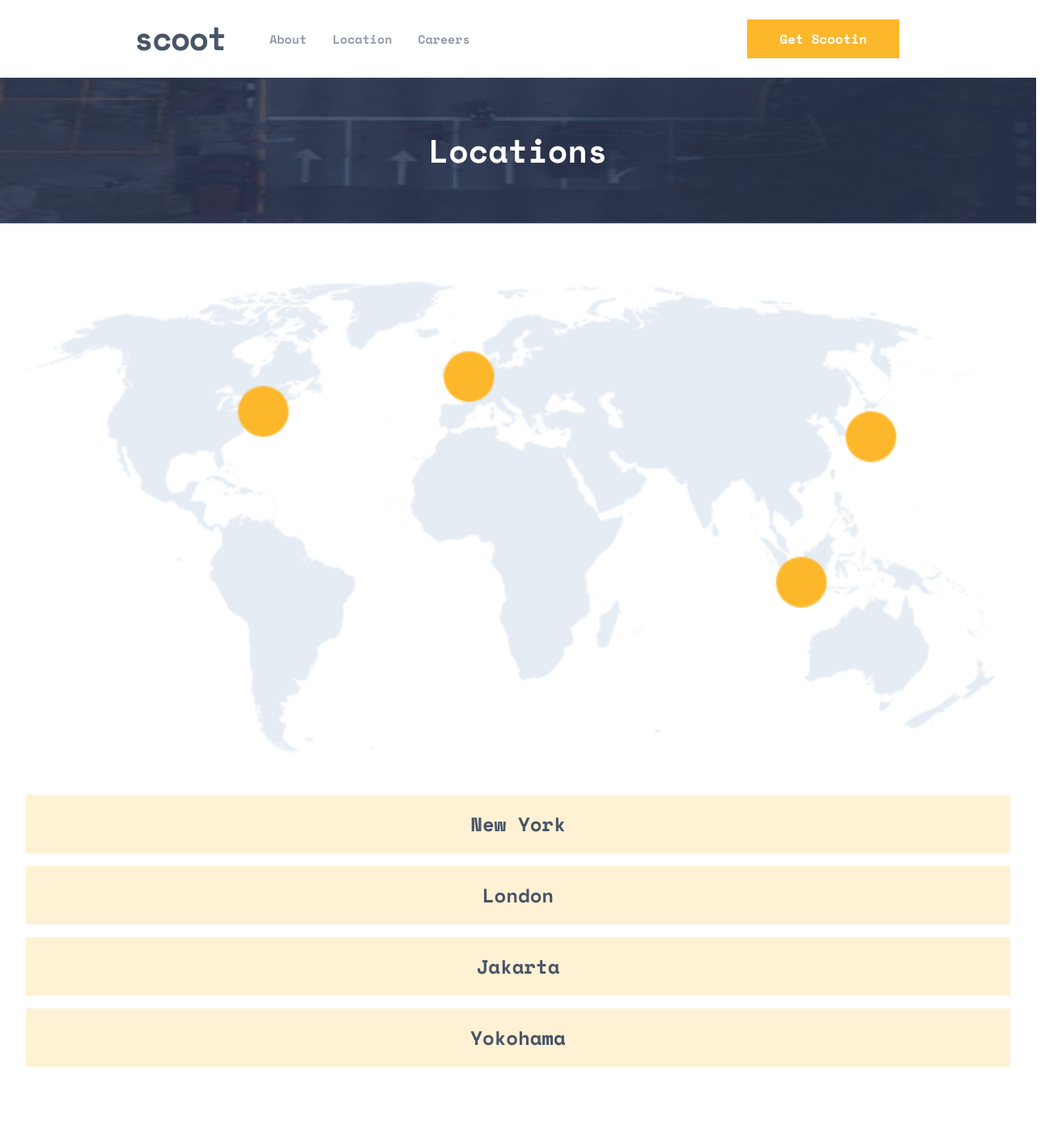
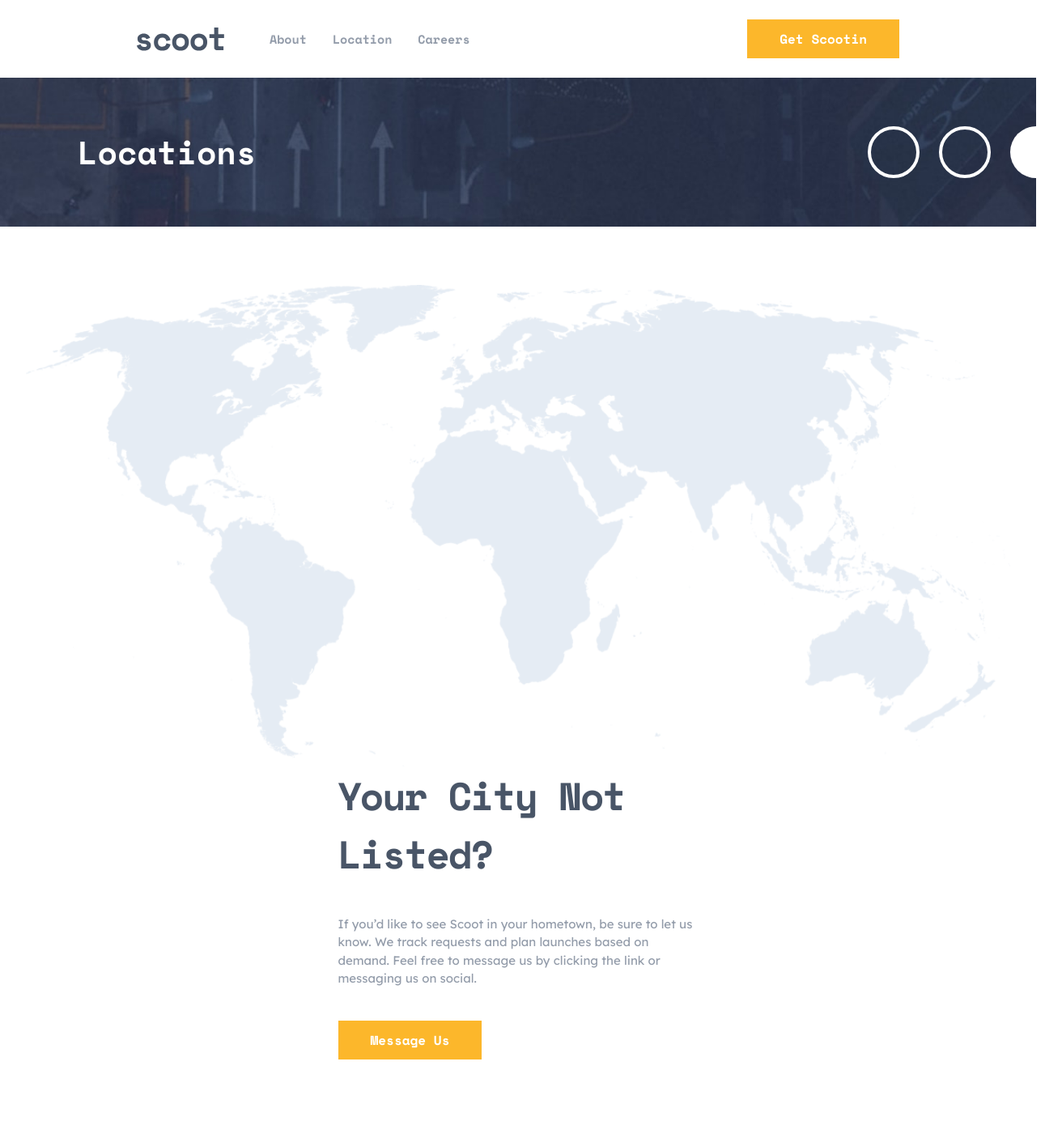
Before and after one commit to nikanoza/scoot-app, a React (Vite) app: page /locations in a window 1280 px wide. Shown: the top 1406 px of the page at 81% size, 1312 px wide, since content can reach past the window. Built offline with nearby package versions, Linux system fonts and the light colour scheme.

Commit message:
style: make location page responsive

```diff
--- a/src/assets/images/index.ts
+++ b/src/assets/images/index.ts
@@ -17,3 +17,5 @@
 export { default as OurCommunity } from "./our-community.jpg";
 export { default as JoinUs } from "./join-us.jpg";
 export { default as MapMobile } from "./world-map-mobile.png";
+export { default as MapTablet } from "./world-map-tablet.png";
+export { default as MapDesktop } from "./world-map-desktop.png";
--- a/src/components/careers/Employee.tsx
+++ b/src/components/careers/Employee.tsx
@@ -7,7 +7,7 @@
   return (
     <div className="pt-9 pb-8 px-8 bg-light w-full flex flex-col md:flex-row md:justify-between items-center">
       <div className="w-full">
-        <h3 className="mono font-bold text-semi-gray text-lg tracking-[-0.804px]">
+        <h3 className="mono font-bold text-semi-gray text-lg md:text-2xl tracking-[-0.804px]">
           {position}
         </h3>
         <h4 className="lexend font-normal text-semi-gray text-[15px] mt-1">
--- a/src/components/careers/Employees.tsx
+++ b/src/components/careers/Employees.tsx
@@ -30,7 +30,7 @@
 const Employees = () => {
   return (
     <div className="w-full mt-36">
-      <ul className="w-full flex flex-col gap-4 px-8">
+      <ul className="w-full flex flex-col gap-4 px-8 xl:px-40">
         {employees.map((employee) => (
           <Employee key={employee.position} {...employee} />
         ))}
--- a/src/layouts/Footer.tsx
+++ b/src/layouts/Footer.tsx
@@ -11,7 +11,7 @@
 const Footer = () => {
   return (
     <footer className="w-full mt-[120px]">
-      <div className="w-full px-8 py-20 md:py-14 footer-mobile md:footer-tablet flex flex-col items-center gap-20 md:gap-10">
+      <div className="w-full px-8 md:px-10 xl:px-40 py-20 md:py-14 footer-mobile md:footer-tablet flex flex-col items-center gap-20 md:gap-10">
         <h2 className="mono font-bold text-white text-[32px] md:text-[48px] md:w-[457px] mt-28 md:mt-0 text-center">
           Sign up and Scoot off today
         </h2>
@@ -20,7 +20,7 @@
           <GooglePlay />
         </div>
       </div>
-      <div className="w-full pt-16 pb-20 md:px-10 md:py-9 flex flex-col md:flex-row items-center bg-gray">
+      <div className="w-full pt-16 pb-20 md:px-10 xl:px-40 md:py-9 flex flex-col md:flex-row items-center bg-gray">
         <Link to="/">
           <Logo color="#fff" />
         </Link>
--- a/src/views/Careers/Careers.tsx
+++ b/src/views/Careers/Careers.tsx
@@ -7,7 +7,7 @@
     <div className="w-full">
       <div className="w-full py-[60px] md:pl-24 md:flex md:items-center md:justify-between careers-hero-mobile md:careers-hero-tablet xl:careers-hero-desktop">
         <h2 className="mono font-bold text-white text-[40px] text-center">
-          careers
+          Careers
         </h2>
         <div className="hidden md:flex items-center gap-6 ml-auto translate-x-8">
           <div className="w-16 h-16 border-4 rounded-full border-white"></div>
--- a/src/views/Locations/Locations.tsx
+++ b/src/views/Locations/Locations.tsx
@@ -1,35 +1,48 @@
-import { MapMobile } from "../../assets";
+import { MapDesktop, MapMobile, MapTablet } from "../../assets";
 import { Info } from "../../components";
 
 const Locations = () => {
   return (
     <div className="w-full">
-      <div className="w-full py-[60px] careers-hero-mobile">
+      <div className="w-full py-[60px] md:pl-24 md:flex md:items-center md:justify-between careers-hero-mobile md:careers-hero-tablet xl:careers-hero-desktop">
         <h2 className="mono font-bold text-white text-[40px] text-center">
           Locations
         </h2>
+        <div className="hidden md:flex items-center gap-6 ml-auto translate-x-8">
+          <div className="w-16 h-16 border-4 rounded-full border-white"></div>
+          <div className="w-16 h-16 border-4 rounded-full border-white"></div>
+          <div className="w-16 h-16 rounded-full bg-white"></div>
+        </div>
       </div>
       <div className="w-full px-8">
         <div className="w-full mt-[72px]">
-          <img src={MapMobile} alt="" className="w-full" />
+          <img src={MapMobile} alt="" className="w-full md:hidden" />
+          <img
+            src={MapTablet}
+            alt=""
+            className="w-full hidden md:block xl:hidden"
+          />
+          <img src={MapDesktop} alt="" className="w-full hidden xl:block" />
         </div>
-        <div className="w-full py-5 bg-yellow bg-opacity-20 font-bold mono text-semi-gray text-2xl text-center mt-10">
+        <div className="w-full md:hidden py-5 bg-yellow bg-opacity-20 font-bold mono text-semi-gray text-2xl text-center mt-10">
           New York
         </div>
-        <div className="w-full py-5 bg-yellow bg-opacity-20 font-bold mono text-semi-gray text-2xl text-center mt-4">
+        <div className="w-full md:hidden py-5 bg-yellow bg-opacity-20 font-bold mono text-semi-gray text-2xl text-center mt-4">
           London
         </div>
-        <div className="w-full py-5 bg-yellow bg-opacity-20 font-bold mono text-semi-gray text-2xl text-center mt-4">
+        <div className="w-full md:hidden py-5 bg-yellow bg-opacity-20 font-bold mono text-semi-gray text-2xl text-center mt-4">
           Jakarta
         </div>
-        <div className="w-full py-5 bg-yellow bg-opacity-20 font-bold mono text-semi-gray text-2xl text-center mt-4 mb-[72px]">
+        <div className="w-full md:hidden py-5 bg-yellow bg-opacity-20 font-bold mono text-semi-gray text-2xl text-center mt-4 mb-[72px]">
           Yokohama
         </div>
-        <Info
-          title="Your City Not Listed?"
-          description="If you’d like to see Scoot in your hometown, be sure to let us know. We track requests and plan launches based on demand. Feel free to message us by clicking the link or messaging us on social."
-          button="Message Us"
-        />
+        <div className="w-full xl:w-fit xl:mx-auto">
+          <Info
+            title="Your City Not Listed?"
+            description="If you’d like to see Scoot in your hometown, be sure to let us know. We track requests and plan launches based on demand. Feel free to message us by clicking the link or messaging us on social."
+            button="Message Us"
+          />
+        </div>
       </div>
     </div>
   );
```
